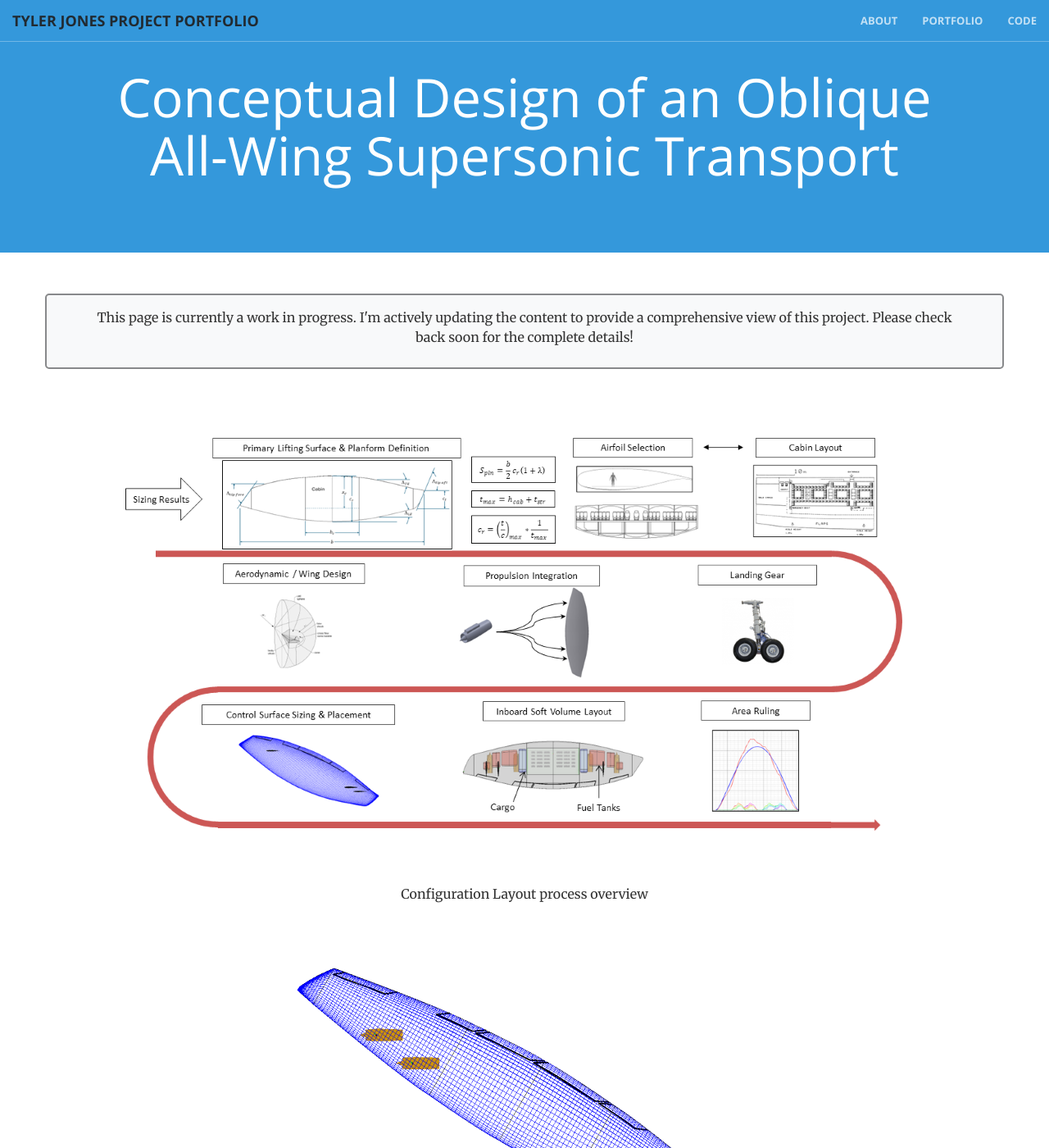
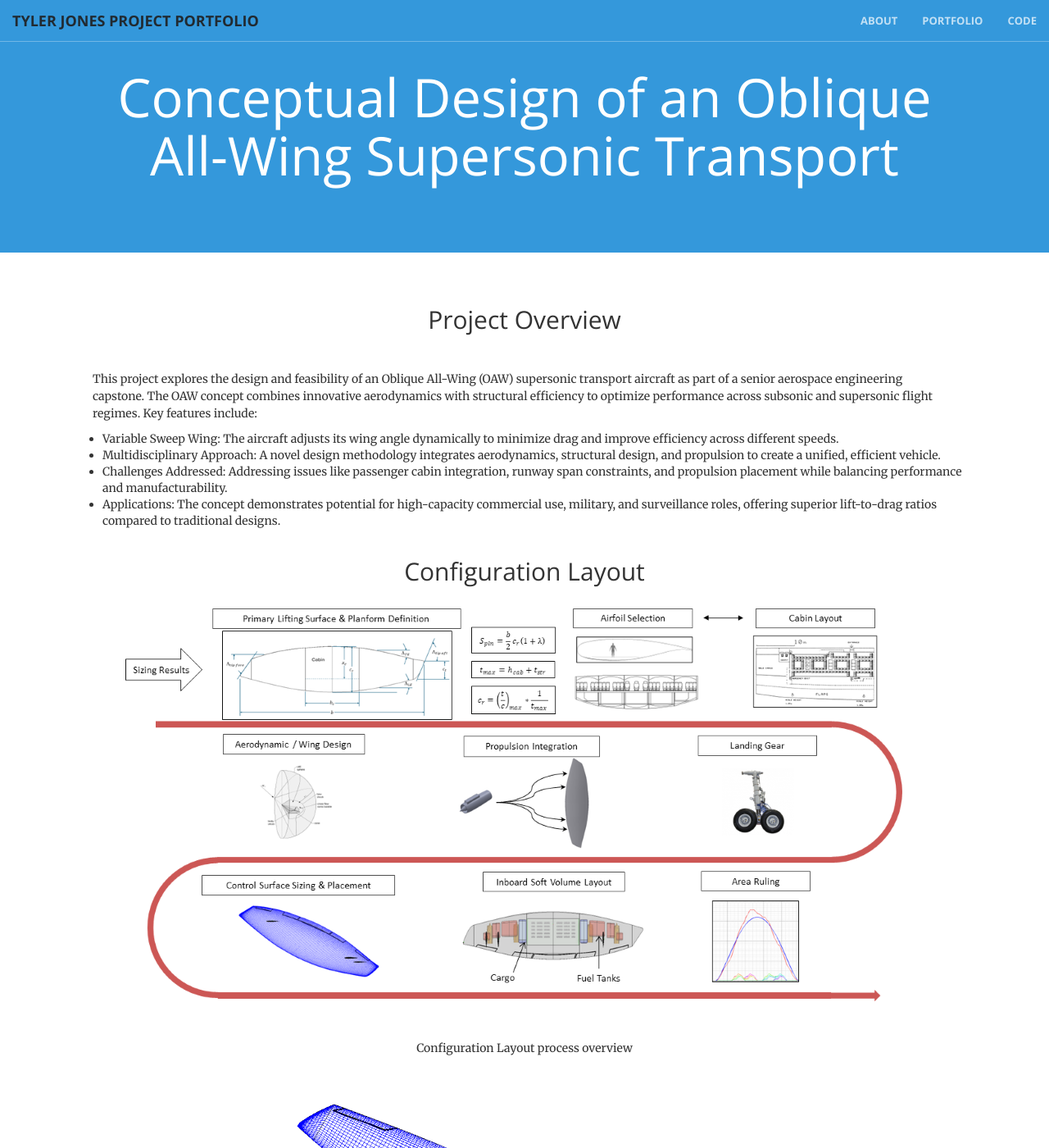
Before and after one commit to trj2088/trj2088.github.io, a Jekyll site: the page built from _portfolio/oaw.md, in a window 1280 px wide and 1400 px high. Shown: the whole window at 82% size. Built offline with Jekyll 4.4.1, drawn with Linux system fonts in a browser that asks for light colours; some of the changed text lies outside the part shown.

Commit message:
Content added to OAW

```diff
--- a/_includes/in_process.html
+++ b/_includes/in_process.html
@@ -1,11 +1,5 @@
-<div class="container">
-    <div class="row justify-content-center">
-        <div class="col align-self-center">
-            <div class="in-progress-banner text-center">
-                <p class="mb-0">
-                    This page is currently a work in progress. I'm actively updating the content to provide a comprehensive view of this project. Please check back soon for the complete details!
-                </p>
-            </div>
-        </div>
-    </div>
+<div class="in-progress-banner text-center">
+    <p class="mb-0">
+    This page is currently a work in progress. I'm actively updating the content to provide a comprehensive view of this project. Please check back soon for the complete details!
+    </p>
 </div>
--- a/_layouts/page.html
+++ b/_layouts/page.html
@@ -8,5 +8,9 @@ layout: default
 </section>
 
 <section class="main">
-  {{ content }}
+  <div class="container">
+    <div class="col-md-12">
+      {{ content }}
+    </div>
+  </div>
 </section>
--- a/_portfolio/oaw.md
+++ b/_portfolio/oaw.md
@@ -6,9 +6,17 @@ category: Conceptual Design
 project_name: OAW
 link: /portfolio/oaw.html
 ---
-{% include in_process.html %}
-<br/>
 
+<h2 style="text-align:center">Project Overview</h2><br/>
+
+This project explores the design and feasibility of an Oblique All-Wing (OAW) supersonic transport aircraft as part of a senior aerospace engineering capstone. The OAW concept combines innovative aerodynamics with structural efficiency to optimize performance across subsonic and supersonic flight regimes. Key features include:
+
++ Variable Sweep Wing: The aircraft adjusts its wing angle dynamically to minimize drag and improve efficiency across different speeds.
++ Multidisciplinary Approach: A novel design methodology integrates aerodynamics, structural design, and propulsion to create a unified, efficient vehicle.
++ Challenges Addressed: Addressing issues like passenger cabin integration, runway span constraints, and propulsion placement while balancing performance and manufacturability.
++ Applications: The concept demonstrates potential for high-capacity commercial use, military, and surveillance roles, offering superior lift-to-drag ratios compared to traditional designs.
+<br/> <br/>
+<h2 style="text-align:center">Configuration Layout</h2>
 ![OAW concept vehicle](/img/portfolio/cl_overview_sm.png){:.centered}
 <p style="text-align:center">Configuration Layout process overview</p>
 <br>
@@ -16,3 +24,7 @@ link: /portfolio/oaw.html
 ![OAW concept vehicle](/img/portfolio/oaw_thumb.png){:.centered}
 <p style="text-align:center">Oblique All-Wing concept model</p>
 <br/>
+This work highlights both the potential and the challenges of the OAW configuration, paving the way for future advancements in sustainable, high-speed air travel.
+<br/>
+<br/>
+{% include in_process.html %}
--- a/css/creative.css
+++ b/css/creative.css
@@ -64,11 +64,11 @@ img {
   }
 
 img.centered {
-    display: block;
+    display: flow;
     margin-left: auto;
     margin-right: auto;
-    margin-top: 2em;
-    margin-bottom: 2em;
+    margin-top: 1em;
+    margin-bottom: 1em;
   }
 
 p {
@@ -76,7 +76,7 @@ p {
     margin-bottom: 10px;
     margin-left: 2em;
     margin-right: 2em;
-    font-size: 16px;
+    font-size: 14px;
     line-height: 1.5;
 }
 
@@ -114,7 +114,7 @@ aside {
 }
 
 .in-progress-banner {
-    display: block;
+    display: inline-block;
     margin: 0 auto;
     margin-bottom: 1em;
     justify-content: center;
```
